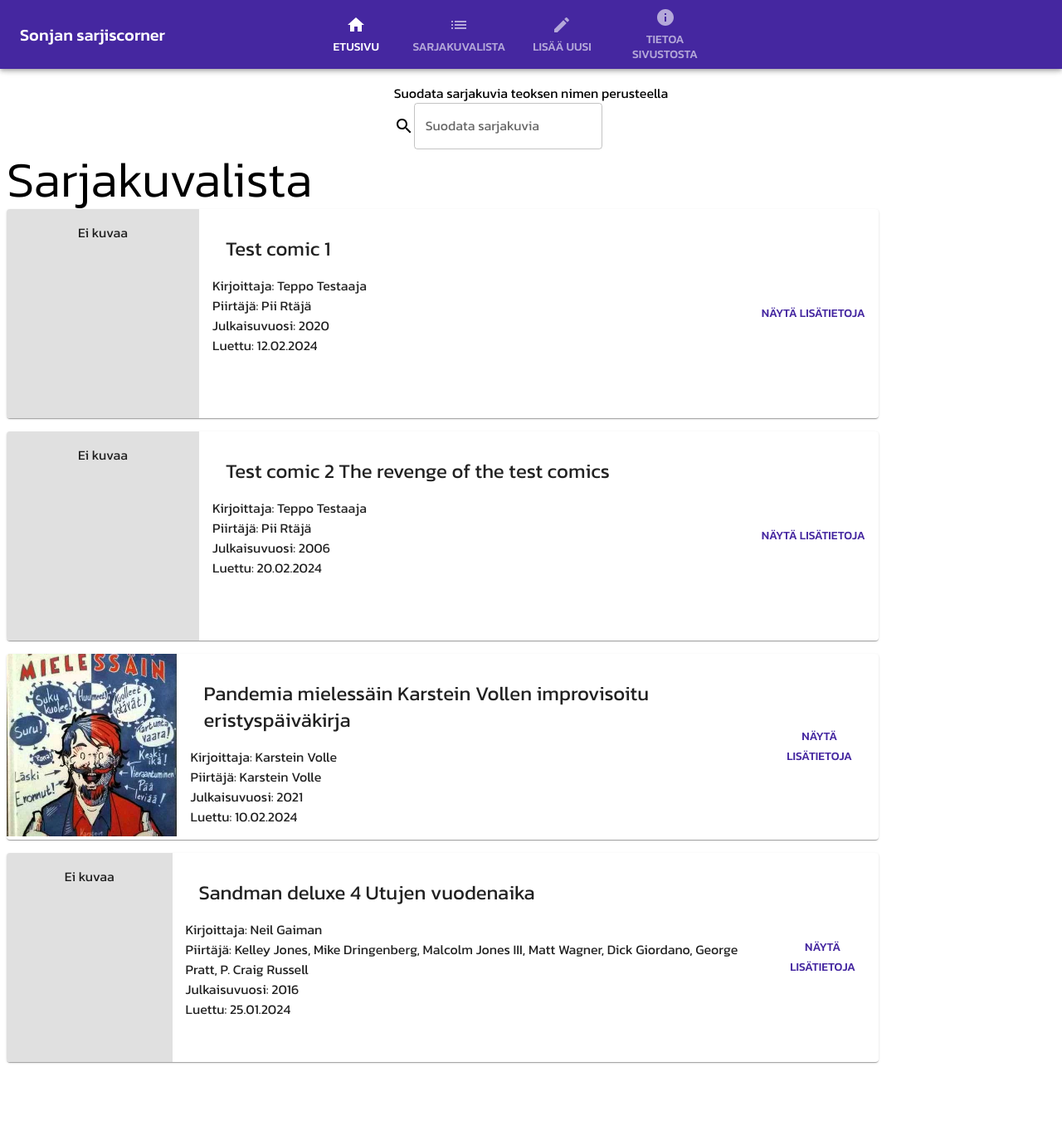
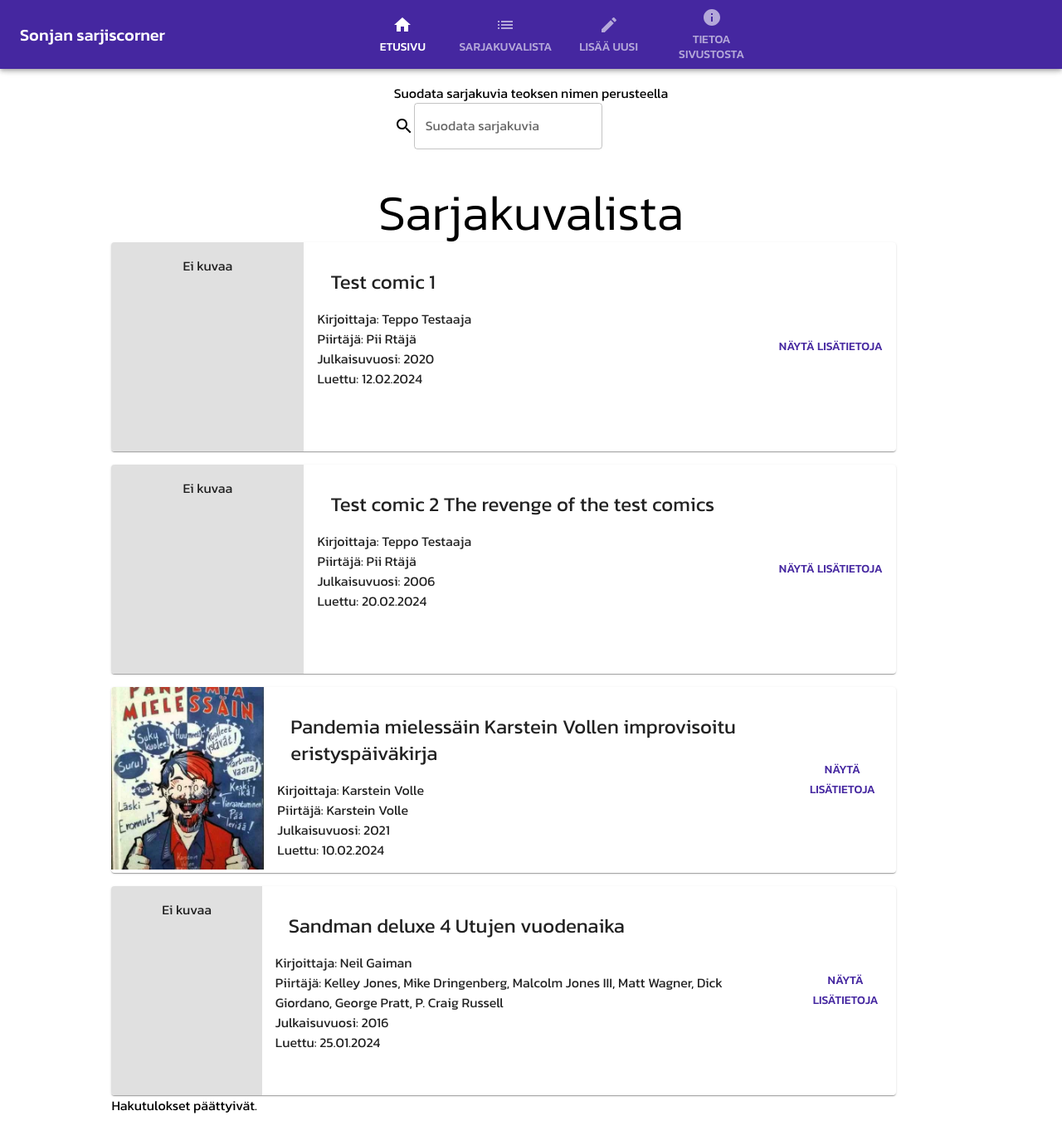
Before and after one commit to faltzuthewiz/comics-frontend, a React (Vite) app: page /listaa in a window 1280 px wide. Shown: the top 1380 px of the page at 83% size. Before the commit the page ends 1288 px from the top, so only its background shows below. Built offline with nearby package versions, Linux system fonts and the light colour scheme; a web font is replaced by a local one.

Commit message:
centered components

```diff
--- a/src/components/AddComicForm.jsx
+++ b/src/components/AddComicForm.jsx
@@ -110,7 +110,7 @@ function AddComicForm({ comicsList }) {
     }
 
     return (
-        <Paper sx={{ maxWidth: 1200, marginTop: "120px" }}>
+        <Paper sx={{ maxWidth: 1200, marginTop: "120px", marginLeft: "10%", marginBottom: "40px" }}>
             <Typography variant="h2">Lisää uusi sarjakuva</Typography>
 
             <Box component='form' autoComplete='off' sx={{ '& .MuiTextField-root': { marginBottom: 2 } }}>
--- a/src/components/ComicDetails.jsx
+++ b/src/components/ComicDetails.jsx
@@ -8,7 +8,7 @@ function ComicDetails({ comic }) {
     }
 
     return (
-        <Box>
+        <Box sx={{ marginLeft: "2%", marginRight: "2%" }}>
             <Typography variant="h2">Sarjakuvan "{comic[0].name}" tiedot</Typography>
             <Grid container spacing={2}>
                 <Grid item xs={4}>
--- a/src/components/ComicsList.jsx
+++ b/src/components/ComicsList.jsx
@@ -8,7 +8,9 @@ function ComicsList({ comics, showbtn }) {
 
     return (
         <>
+            <Box sx={{ marginTop: "40px", display: "flex", justifyContent: "center", alignItems: "center", flexDirection: "column" }}>
                 <Typography variant="h2">Sarjakuvalista</Typography>
+                <Box sx={{ marginLeft: "10%", marginBottom: "90px" }}>
                     <Grid container spacing={2} >
                         {
                             comics.map(comic => {
@@ -36,6 +38,9 @@ function ComicsList({ comics, showbtn }) {
                             })
                         }
                     </Grid>
+                    <Typography>Hakutulokset päättyivät.</Typography>
+                </Box>
+            </Box >
         </>
     )
 }
--- a/src/components/Image.jsx
+++ b/src/components/Image.jsx
@@ -4,11 +4,11 @@ function Image({ image }) {
 
     if (image === undefined || image === "") {
         return (
-            <Box sx={{ height: "400px", width: "320px", backgroundColor: "grey.300", display: "flex", alignItems: "center", justifyContent: "center" }}><Typography >Ei saatavilla olevaa kuvaa</Typography></Box>
+            <Box sx={{ height: "400px", width: "320px", marginTop: "10px", backgroundColor: "grey.300", display: "flex", alignItems: "center", justifyContent: "center" }}><Typography >Ei saatavilla olevaa kuvaa</Typography></Box>
         )
     } else {
         return (
-            <Box component="img" src={"/src/images/" + image} alt="sarjakuvan kansikuva" sx={{ maxWidth: "320px" }} />
+            <Box component="img" src={"/src/images/" + image} alt="sarjakuvan kansikuva" sx={{ maxWidth: "320px", marginTop: "10px", }} />
         )
     }
 }
--- a/src/components/InfoPage.jsx
+++ b/src/components/InfoPage.jsx
@@ -2,9 +2,11 @@ import { Box, Typography } from "@mui/material"
 
 function InfoPage() {
     return (
-        <Box sx={{ marginTop: "120px" }}>
+        <Box sx={{ marginTop: "120px", display: "flex", justifyContent: "center", alignItems: "center", flexDirection: "column" }}>
             <Typography variant="h2">Tietoa sivustosta</Typography>
-            <Typography>Esittely...</Typography>
+            <Box sx={{ display: "flex", alignItems: "center" }}>
+                <Typography>Esittely...</Typography>
+            </Box>
         </Box>
     )
 }
--- a/src/components/Introduction.jsx
+++ b/src/components/Introduction.jsx
@@ -3,10 +3,10 @@ import { Box, Typography } from "@mui/material"
 function Introduction() {
     return (
         <>
-            <Box sx={{ marginTop: "120px" }}>
+            <Box sx={{ marginTop: "120px", display: "flex", justifyContent: "center", alignItems: "center", flexDirection: "column" }}>
                 <Typography variant="h1">Sonjan sarjiscorner</Typography>
-                <Typography>Tervetuloa Sonjan sarjiscorneriin! Tällä sivustolla esittelen lukemiani sarjakuvia.</Typography>
-            </Box>
+                <Typography sx={{ margin: "100px" }}>Tervetuloa Sonjan sarjiscorneriin! Tällä sivustolla esittelen lukemiani sarjakuvia.</Typography>
+            </Box >
         </>
     )
 }
--- a/src/muinavi/TabsMUI.jsx
+++ b/src/muinavi/TabsMUI.jsx
@@ -19,7 +19,7 @@ function TabsMUI() {
             <AppBar position="fixed">
                 <Container maxWidth={false} disableGutters={true} >
                     <Toolbar disableGutters={false}>
-                        <Typography variant="h6" sx={{ flexGrow: 0.3 }}>Sonjan sarjiscorner</Typography>
+                        <Typography variant="h6" sx={{ flexGrow: 0.4 }}>Sonjan sarjiscorner</Typography>
                         <Tabs variant="fullWidth" value={value} textColor="inherit" onChange={handleChange}>
                             <Tab label="Etusivu" icon={<HomeIcon />} component={Link} to='/' />
                             <Tab label="Sarjakuvalista" icon={<ListIcon />} component={Link} to='listaa' />
```
Lines whose indentation alone changed are shown as unchanged.
